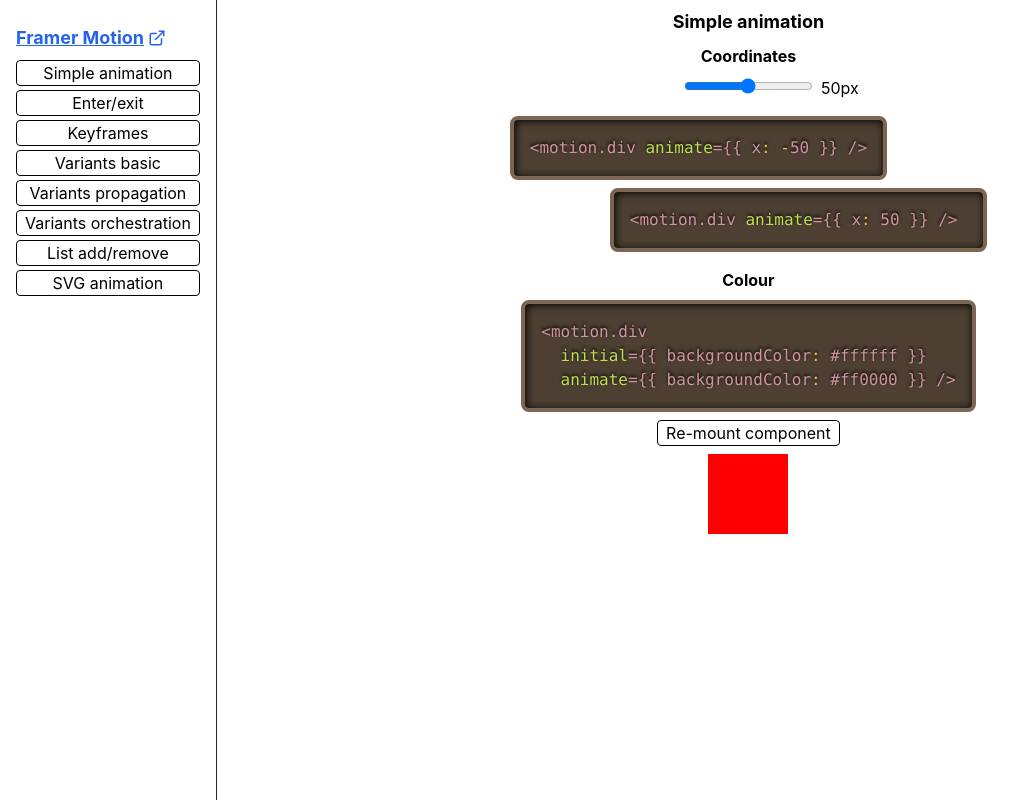
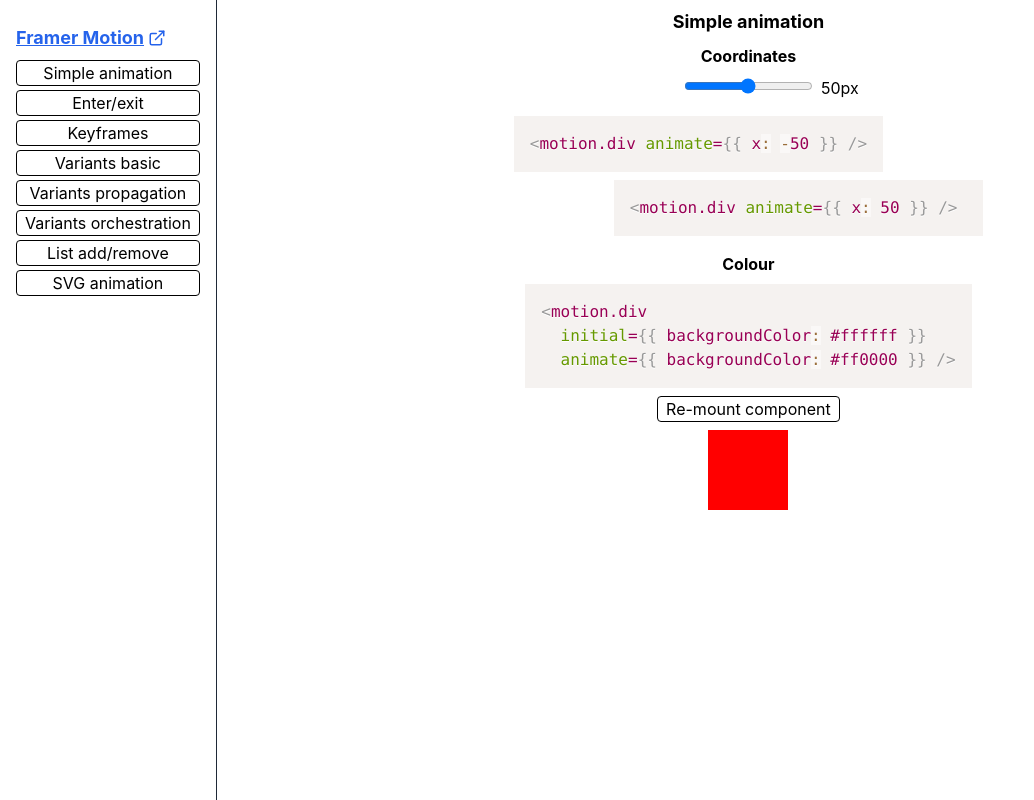
Before and after one commit to hwride/animation, a React (Vite) app: page / in a window 1280 px wide. Both pictures are taken after a click on the button "Simple animation". Shown: the whole page, without its empty margins (0-1034 px from the left). Built offline with nearby package versions, Linux system fonts and the light colour scheme; the HTML template or start-up script is replaced by a standard one.

Commit message:
Reduce bundle size by using light build of react-syntax-highlighter.

```diff
--- a/src/components/CodeSample.tsx
+++ b/src/components/CodeSample.tsx
@@ -1,13 +1,16 @@
 import {
-  Prism as SyntaxHighlighter,
+  PrismLight as SyntaxHighlighter,
   SyntaxHighlighterProps,
 } from 'react-syntax-highlighter'
-import { dark } from 'react-syntax-highlighter/dist/esm/styles/prism'
+import jsx from 'react-syntax-highlighter/dist/esm/languages/prism/jsx'
+import prism from 'react-syntax-highlighter/dist/esm/styles/prism/prism'
+
+SyntaxHighlighter.registerLanguage('jsx', jsx)
 
 export function CodeSample({ children, ...overrides }: SyntaxHighlighterProps) {
   // wrapLongLines helps with mobile view.
   return (
-    <SyntaxHighlighter style={dark} wrapLongLines={true} {...overrides}>
+    <SyntaxHighlighter style={prism} wrapLongLines={true} {...overrides}>
       {children}
     </SyntaxHighlighter>
   )
```
